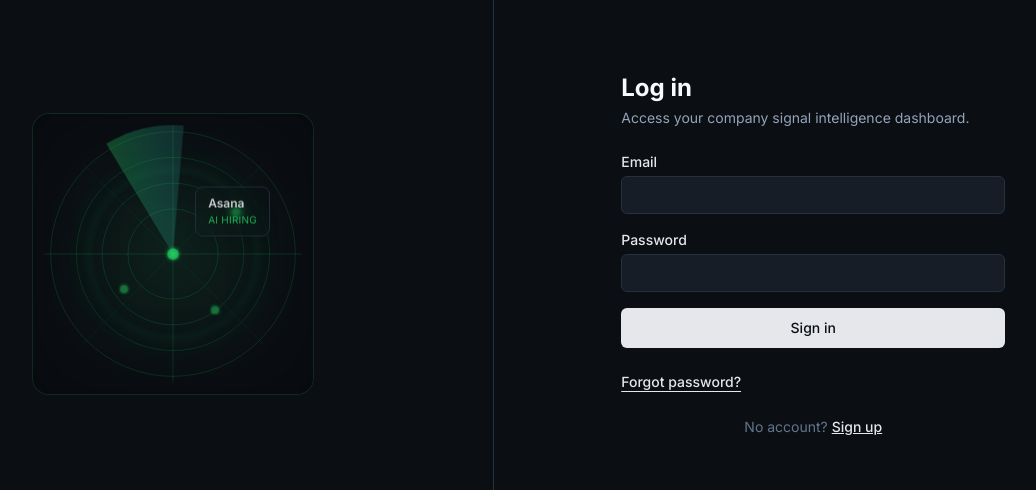
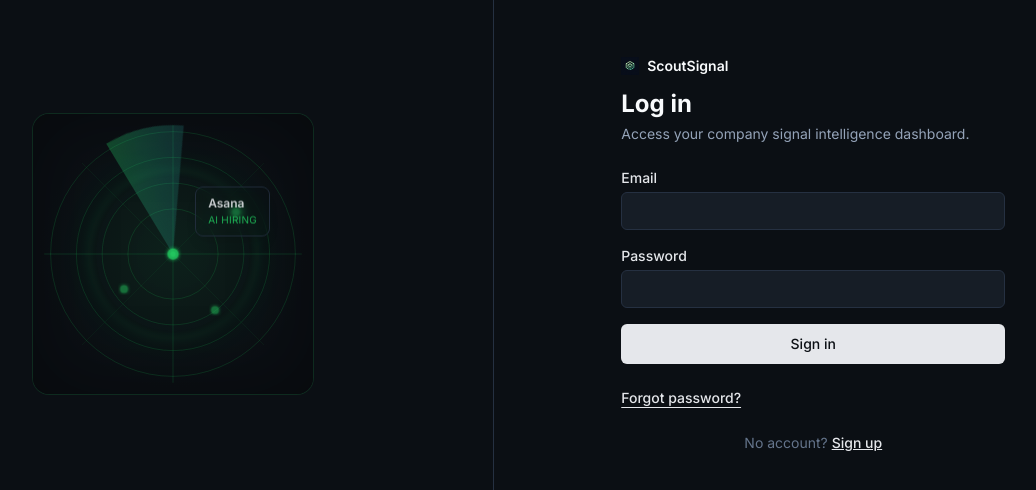
Before and after one commit to conorwalsh1/scout-signal, a Next.js app: page /login in a window 1280 px wide. Shown: the part 146-636 px from the top of the page, without its empty margins (147-1183 px from the left). Built offline with nearby package versions, Linux system fonts and the light colour scheme.

Commit message:
Add brand mark across app shell

```diff
--- a/app/layout.tsx
+++ b/app/layout.tsx
@@ -9,8 +9,8 @@ export const metadata: Metadata = {
   description:
     "Real-time hiring intelligence that reveals which companies are about to grow. Track high-growth companies across Europe and the US.",
   icons: {
-    icon: "/logo.png",
-    apple: "/logo.png",
+    icon: "/brand-mark.png",
+    apple: "/brand-mark.png",
   },
 };
 
--- a/app/login/page.tsx
+++ b/app/login/page.tsx
@@ -1,6 +1,7 @@
 "use client";
 
 import { Suspense, useState } from "react";
+import Image from "next/image";
 import Link from "next/link";
 import { useSearchParams } from "next/navigation";
 import { createClient } from "@/lib/supabase/client";
@@ -86,6 +87,17 @@ function LoginForm() {
       <div className="flex flex-1 items-center justify-center p-8 lg:p-12">
         <div className="w-full max-w-sm space-y-6">
           <div>
+            <div className="mb-3 inline-flex items-center gap-2">
+              <Image
+                src="/brand-mark.png"
+                alt="ScoutSignal"
+                width={18}
+                height={18}
+                className="h-[18px] w-[18px] object-contain"
+                priority
+              />
+              <span className="text-sm font-semibold text-foreground-heading">ScoutSignal</span>
+            </div>
             <h1 className="text-2xl font-bold text-foreground-heading">Log in</h1>
             <p className="mt-1 text-sm text-secondary">
               Access your company signal intelligence dashboard.
--- a/app/page.tsx
+++ b/app/page.tsx
@@ -1,4 +1,5 @@
 import Link from "next/link";
+import Image from "next/image";
 import {
   getLandingCompaniesCount,
   getRadarSignalLabels,
@@ -30,8 +31,16 @@ export default async function HomePage() {
     <main className="min-h-screen bg-background text-foreground">
       <header className="border-b border-border/60 bg-background/95">
         <div className="mx-auto flex h-16 max-w-7xl items-center justify-between px-4 sm:px-6 lg:px-8">
-          <Link href="/" className="font-semibold text-foreground-heading no-underline">
-            ScoutSignal
+          <Link href="/" className="inline-flex items-center gap-2 font-semibold text-foreground-heading no-underline">
+            <Image
+              src="/brand-mark.png"
+              alt="ScoutSignal"
+              width={18}
+              height={18}
+              className="h-[18px] w-[18px] object-contain"
+              priority
+            />
+            <span>ScoutSignal</span>
           </Link>
           <nav className="flex items-center gap-4">
             <Link href="/pricing" className="text-sm font-medium text-secondary no-underline hover:text-foreground">
--- a/components/sidebar-brand.tsx
+++ b/components/sidebar-brand.tsx
@@ -1,5 +1,6 @@
 "use client";
 
+import Image from "next/image";
 import Link from "next/link";
 
 /**
@@ -13,8 +14,8 @@ export function SidebarBrand() {
       className="flex items-center justify-center gap-2 font-semibold text-foreground-heading no-underline-hover w-full rounded-md px-0 py-2 group-hover/sidebar:justify-start group-focus-within/sidebar:justify-start group-data-[pinned=true]/sidebar:justify-start group-hover/sidebar:px-3 group-focus-within/sidebar:px-3 group-data-[pinned=true]/sidebar:px-3 hover:bg-muted"
       aria-label="ScoutSignal – Dashboard"
     >
-      <div className="relative h-4 w-4 flex items-center justify-center">
-        {/* Green radar pulse – understated, radiating from a central dot */}
+      <div className="relative h-4 w-4 flex items-center justify-center overflow-visible">
+        {/* Keep a subtle pulse behind the mark for continuity */}
         <div
           className="pointer-events-none absolute inset-0 rounded-full border border-[var(--signal-green)] opacity-0 blur-[3px]"
           style={{
@@ -23,7 +24,14 @@ export function SidebarBrand() {
             boxShadow: "0 0 10px 3px rgba(34, 197, 94, 0.24)",
           }}
         />
-        <div className="relative h-2 w-2 rounded-full bg-[var(--signal-green)]" />
+        <Image
+          src="/brand-mark.png"
+          alt="ScoutSignal"
+          width={16}
+          height={16}
+          className="relative h-4 w-4 object-contain"
+          priority
+        />
       </div>
       <span className="text-sm tracking-wide hidden group-hover/sidebar:inline group-focus-within/sidebar:inline group-data-[pinned=true]/sidebar:inline">
         ScoutSignal
```
Also changed, not shown: public/brand-mark.png (added).
